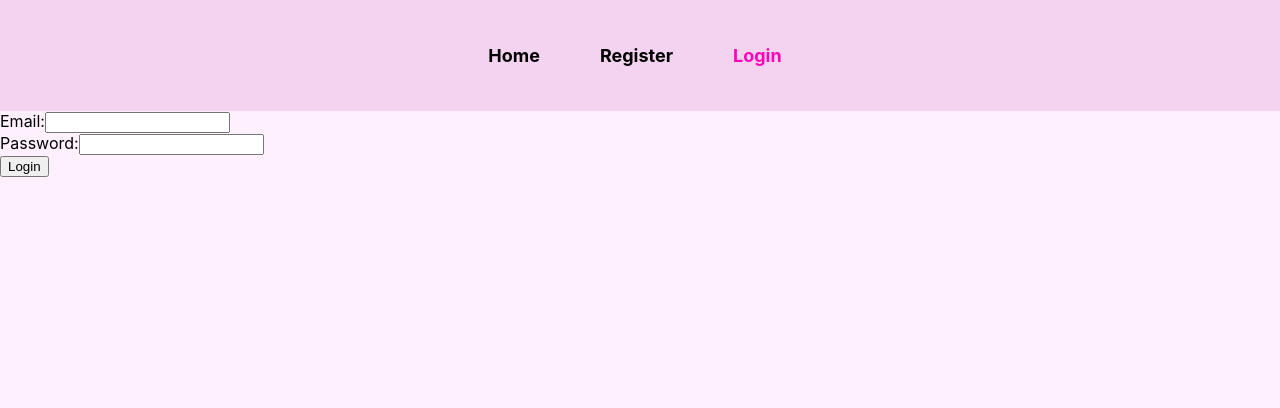
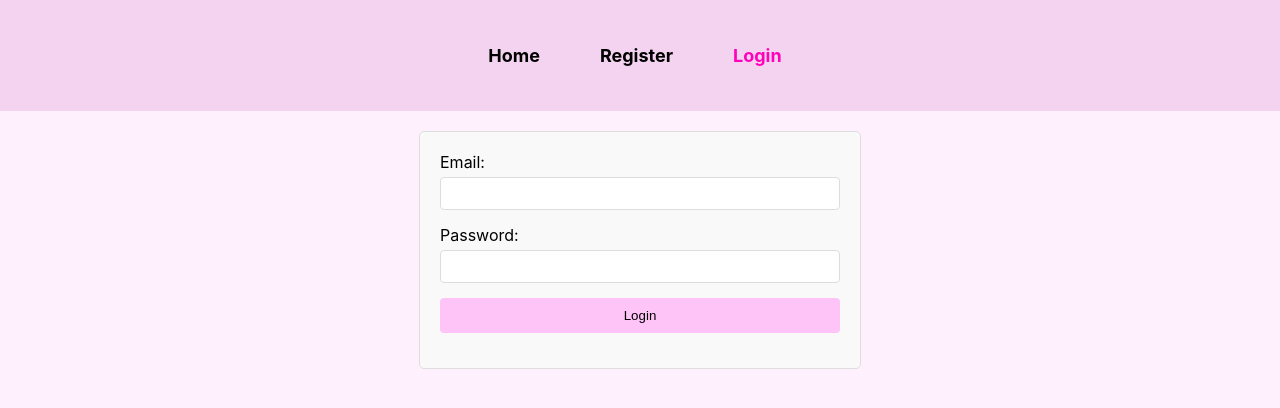
Before and after one commit to alicjapol/goit-react-hw-08-phonebook, a React (Create React App) app: page /login in a window 1280 px wide. Shown: the top 408 px of the page. Built offline with nearby package versions, Linux system fonts and the light colour scheme; no server answers.

Commit message:
Update login form styling

```diff
--- /dev/null
+++ b/src/components/LoginForm/LoginForm.css
@@ -0,0 +1,39 @@
+.loginForm {
+    max-width: 400px;
+    margin: 20px auto;
+    padding: 20px;
+    border: 1px solid #ddd;
+    border-radius: 5px;
+    background-color: #f9f9f9;
+}
+
+.loginForm div {
+    margin-bottom: 15px;
+}
+
+.loginForm label {
+    display: block;
+    margin-bottom: 5px;
+}
+
+.loginForm input {
+    width: 100%;
+    padding: 8px;
+    border: 1px solid #ddd;
+    border-radius: 4px;
+    box-sizing: border-box;
+}
+
+.loginForm button {
+    width: 100%;
+    padding: 10px;
+    background-color: #ffc4f7;
+    color: rgb(0, 0, 0);
+    border: none;
+    border-radius: 4px;
+    cursor: pointer;
+}
+
+.loginForm button:hover {
+    background-color: #ff1389;
+    color: white;}
--- a/src/components/LoginForm/LoginForm.js
+++ b/src/components/LoginForm/LoginForm.js
@@ -1,14 +1,14 @@
-
 import { useEffect } from 'react';
 import { useDispatch } from 'react-redux';
 import { login } from '../../redux/auth/operations';
-import {fetchContacts} from '../../redux/operations'
+import './LoginForm.css';
+
 function LoginForm() {
     const dispatch = useDispatch();
     useEffect(() => {
-    dispatch(fetchContacts());
-    // eslint-disable-next-line react-hooks/exhaustive-deps
-  }, []);
+
+    }, [dispatch]);
+
     const handleSubmit = e => {
         e.preventDefault();
         const form = e.currentTarget;
@@ -22,7 +22,7 @@ function LoginForm() {
     };
 
     return (
-    <form onSubmit={handleSubmit}>
+        <form onSubmit={handleSubmit} className="loginForm">
             <div>
                 <label>Email:</label>
                 <input type="text" name="email" />
```
Lines whose indentation alone changed are shown as unchanged.
